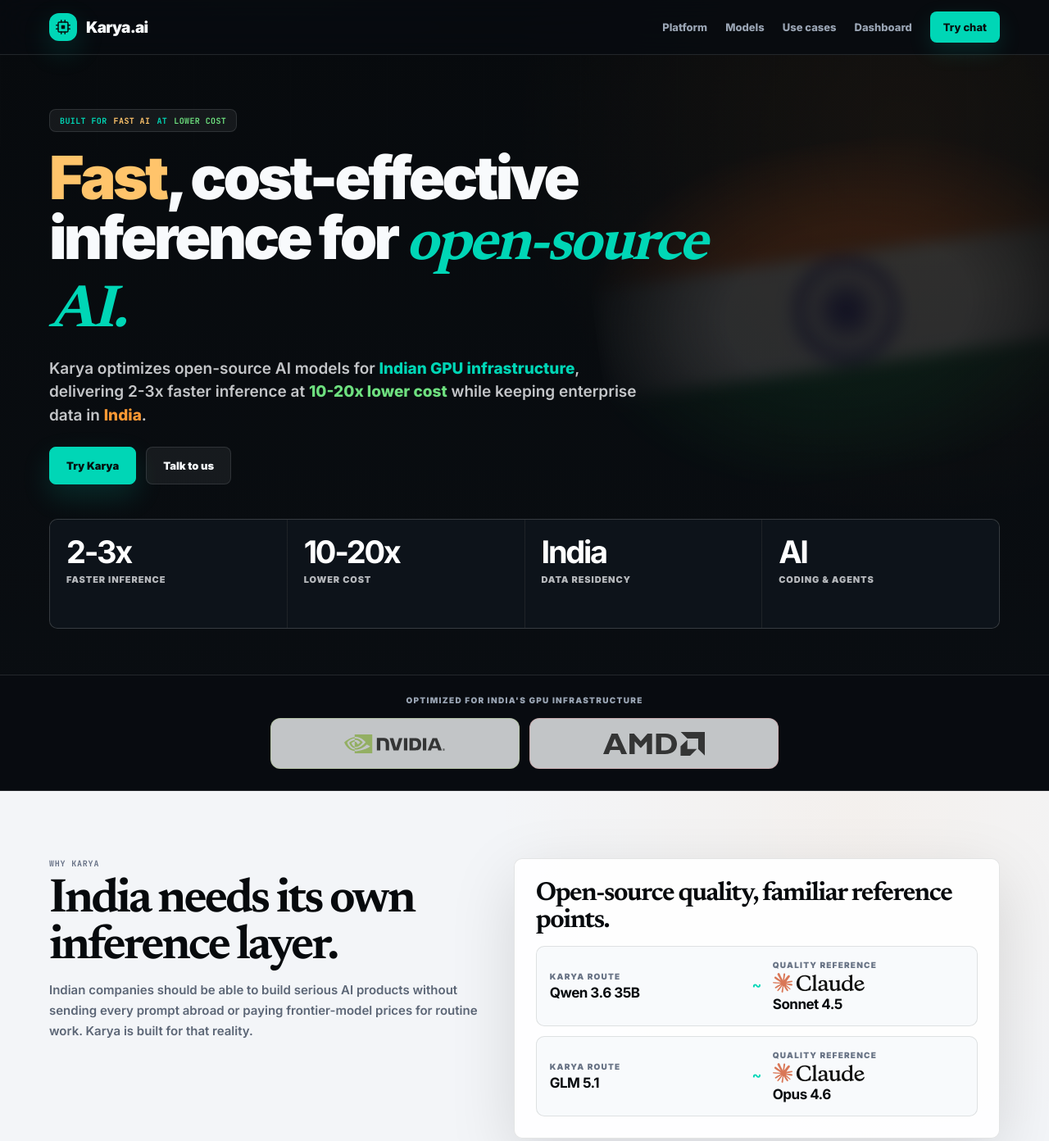
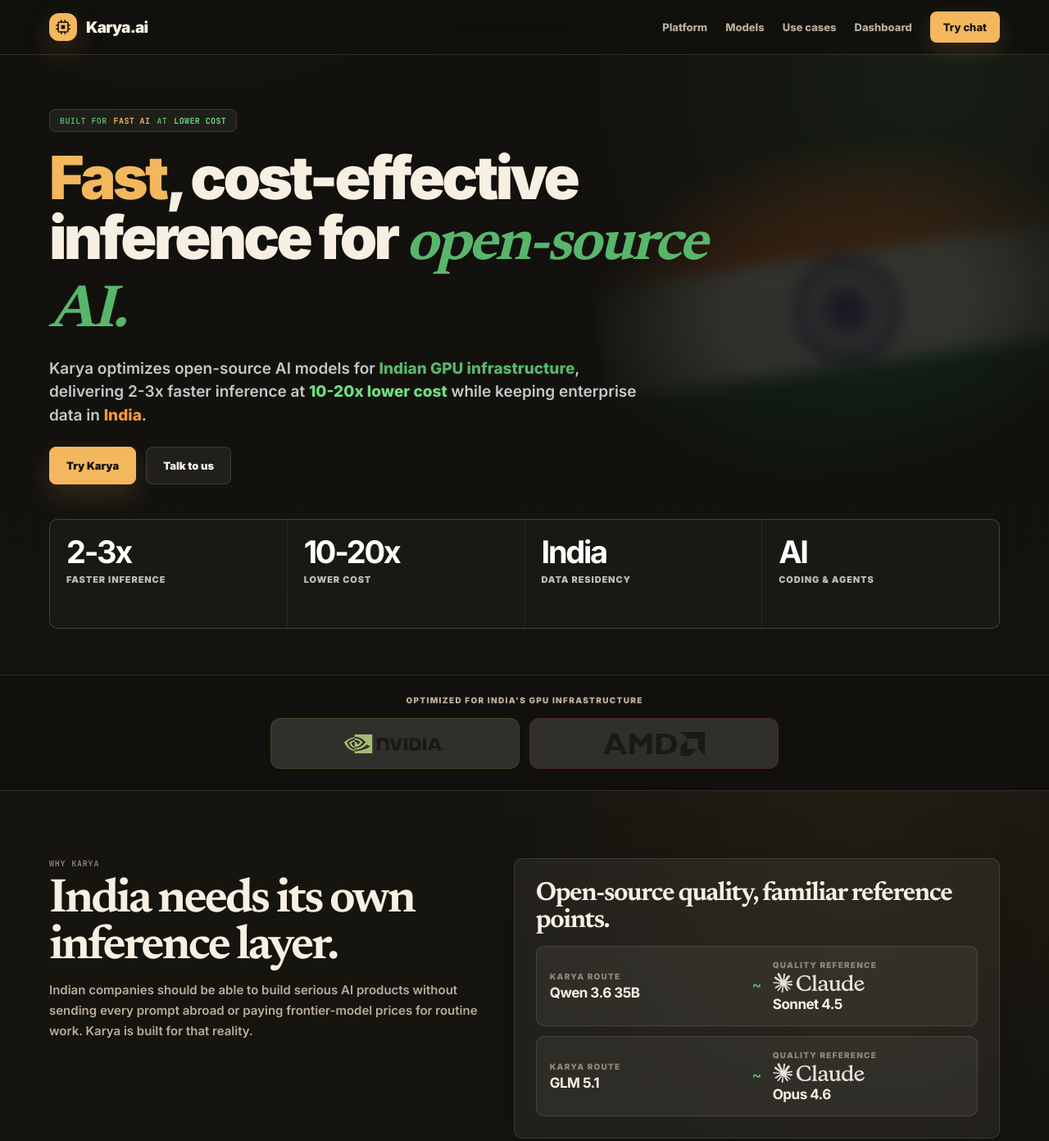
Before and after one commit to krishanbansal000-cmyk/InferAI, a website: page public/index.html in a window 1280 px wide. Shown: the top 1392 px of the page at 82% size. Drawn offline with Linux system fonts and the light colour scheme.

Commit message:
Unify landing page dark theme

```diff
--- a/public/index.html
+++ b/public/index.html
@@ -10,22 +10,22 @@
       @import url("https://fonts.googleapis.com/css2?family=Inter:wght@400;500;600;700;800;900&family=JetBrains+Mono:wght@400;700&family=Newsreader:opsz,wght,SOFT@6..72,500..800,50&display=swap");
 
       :root {
-        --ink: #070a0d;
-        --panel: #0d1319;
-        --panel-2: #121922;
-        --paper: #f3f5f8;
-        --text: #f8fafc;
-        --muted: #99a4b3;
-        --muted-2: #667085;
-        --line: rgba(226, 232, 240, 0.12);
-        --line-light: rgba(12, 18, 26, 0.11);
+        --ink: #11100d;
+        --panel: #191813;
+        --panel-2: #211f19;
+        --paper: #15140f;
+        --text: #f7efe2;
+        --muted: #b8ad9b;
+        --muted-2: #8f846f;
+        --line: rgba(247, 239, 226, 0.13);
+        --line-light: rgba(247, 239, 226, 0.12);
         --saffron: #ff9933;
-        --green: #138808;
-        --teal: #00d6b6;
-        --teal-soft: rgba(0, 214, 182, 0.12);
+        --green: #58b66b;
+        --teal: #58b66b;
+        --teal-soft: rgba(88, 182, 107, 0.13);
         --blue: #000080;
-        --amber: #ffc46b;
-        --shadow: 0 24px 80px rgba(7, 10, 13, 0.13);
+        --amber: #f3b75d;
+        --shadow: 0 24px 80px rgba(0, 0, 0, 0.24);
       }
 
       * { box-sizing: border-box; margin: 0; padding: 0; }
@@ -43,9 +43,9 @@
       .shell {
         min-height: 100vh;
         background:
-          radial-gradient(circle at 26% -12%, rgba(0,214,182,0.18), transparent 34rem),
-          radial-gradient(circle at 86% 4%, rgba(255,153,51,0.06), transparent 30rem),
-          linear-gradient(180deg, #070a0d 0%, #0d1218 52%, #111821 100%);
+          radial-gradient(circle at 18% -10%, rgba(243,183,93,0.14), transparent 34rem),
+          radial-gradient(circle at 88% 2%, rgba(88,182,107,0.08), transparent 28rem),
+          linear-gradient(180deg, #11100d 0%, #171611 54%, #1c1a14 100%);
       }
 
       .topbar {
@@ -53,7 +53,7 @@
         top: 0;
         z-index: 20;
         border-bottom: 1px solid var(--line);
-        background: rgba(8, 11, 16, 0.84);
+        background: rgba(17, 16, 13, 0.88);
         backdrop-filter: blur(18px);
       }
 
@@ -80,9 +80,9 @@
         border-radius: 12px;
         display: grid;
         place-items: center;
-        background: var(--teal);
-        color: #06100f;
-        box-shadow: 0 12px 34px rgba(0,214,182,0.18);
+        background: var(--amber);
+        color: #17110a;
+        box-shadow: 0 12px 34px rgba(243,183,93,0.18);
       }
 
       .brand-mark svg { width: 18px; height: 18px; stroke: currentColor; }
@@ -104,9 +104,9 @@
         border-radius: 8px;
         display: inline-flex;
         align-items: center;
-        color: #06100f !important;
-        background: var(--teal);
-        box-shadow: 0 10px 28px rgba(0,214,182,0.14);
+        color: #17110a !important;
+        background: var(--amber);
+        box-shadow: 0 10px 28px rgba(243,183,93,0.16);
       }
 
       .hero {
@@ -226,13 +226,13 @@
       .btn:hover { transform: translateY(-1px); background: rgba(255,255,255,0.1); }
 
       .btn-primary {
-        color: #06100f;
-        background: var(--teal);
-        border-color: var(--teal);
-        box-shadow: 0 14px 34px rgba(0,214,182,0.16);
+        color: #17110a;
+        background: var(--amber);
+        border-color: var(--amber);
+        box-shadow: 0 14px 34px rgba(243,183,93,0.16);
       }
 
-      .btn-primary:hover { background: #20e0c4; }
+      .btn-primary:hover { background: #ffd08a; }
 
       .proof-strip {
         position: relative;
@@ -250,7 +250,7 @@
       .proof {
         min-height: 132px;
         padding: 20px;
-        background: rgba(13,19,25,0.92);
+        background: rgba(25,24,19,0.94);
         animation: riseIn 0.7s ease both;
       }
 
@@ -277,9 +277,9 @@
       }
 
       .light {
-        color: var(--ink);
+        color: var(--text);
         background:
-          radial-gradient(circle at 82% 2%, rgba(255,153,51,0.055), transparent 28rem),
+          radial-gradient(circle at 82% 2%, rgba(243,183,93,0.06), transparent 28rem),
           var(--paper);
       }
 
@@ -316,7 +316,7 @@
 
       .section-head p {
         margin-top: 12px;
-        color: #5c6676;
+        color: var(--muted);
         font-size: 15px;
         line-height: 1.65;
         font-weight: 600;
@@ -336,13 +336,13 @@
         border: 1px solid var(--line-light);
         border-radius: 10px;
         background: var(--line-light);
-        box-shadow: 0 20px 58px rgba(15, 23, 42, 0.07);
+        box-shadow: var(--shadow);
       }
 
       .expertise-tile {
         min-height: 148px;
         padding: 22px;
-        background: rgba(255, 255, 255, 0.86);
+        background: rgba(247, 239, 226, 0.055);
       }
 
       .expertise-tile span {
@@ -358,7 +358,7 @@
       .expertise-tile strong {
         display: block;
         max-width: 250px;
-        color: var(--ink);
+        color: var(--text);
         font-size: 22px;
         line-height: 1.08;
         letter-spacing: -0.04em;
@@ -369,8 +369,8 @@
         padding: 26px;
         border-radius: 10px;
         border: 1px solid var(--line-light);
-        background: rgba(255, 255, 255, 0.88);
-        box-shadow: 0 20px 58px rgba(15, 23, 42, 0.07);
+        background: rgba(247, 239, 226, 0.055);
+        box-shadow: var(--shadow);
       }
 
       .card .tag {
@@ -394,7 +394,7 @@
       }
 
       .card p {
-        color: #596273;
+        color: var(--muted);
         font-size: 14px;
         font-weight: 600;
         line-height: 1.58;
@@ -410,7 +410,7 @@
       .platform-panel {
         border-radius: 10px;
         border: 1px solid var(--line-light);
-        background: rgba(255, 255, 255, 0.9);
+        background: rgba(247, 239, 226, 0.06);
         padding: 26px;
         box-shadow: var(--shadow);
       }
@@ -437,7 +437,7 @@
         padding: 16px;
         border: 1px solid var(--line-light);
         border-radius: 10px;
-        background: #f8fafc;
+        background: rgba(247, 239, 226, 0.055);
       }
 
       .quality-model,
@@ -448,7 +448,7 @@
 
       .quality-model span,
       .quality-claude span {
-        color: #687385;
+        color: var(--muted-2);
         font-size: 10px;
         font-weight: 900;
         letter-spacing: 0.12em;
@@ -457,7 +457,7 @@
 
       .quality-model strong,
       .quality-claude strong {
-        color: var(--ink);
+        color: var(--text);
         font-size: 17px;
         letter-spacing: -0.03em;
       }
@@ -474,6 +474,8 @@
         max-width: 112px;
         max-height: 28px;
         object-fit: contain;
+        opacity: 0.88;
+        filter: brightness(0) invert(0.95) sepia(0.16) saturate(0.8);
       }
 
       .models-row {
@@ -504,8 +506,8 @@
         border-radius: 10px;
         display: grid;
         place-items: center;
-        color: #06100f;
-        background: var(--teal);
+        color: #17110a;
+        background: var(--amber);
         font-weight: 900;
       }
 
@@ -550,7 +552,7 @@
 
       .dark-section {
         background:
-          radial-gradient(circle at 50% 0%, rgba(0,214,182,0.08), transparent 28rem),
+          radial-gradient(circle at 50% 0%, rgba(243,183,93,0.06), transparent 28rem),
           var(--ink);
         color: var(--text);
         padding: 82px 0;
@@ -589,8 +591,8 @@
         border-radius: 10px;
         display: grid;
         place-items: center;
-        color: var(--ink);
-        background: var(--text);
+        color: #17110a;
+        background: var(--amber);
         font-weight: 900;
         font-family: "JetBrains Mono", monospace;
         font-size: 13px;
@@ -643,20 +645,20 @@
         height: 100%;
         display: block;
         border-radius: 8px;
-        background: linear-gradient(90deg, var(--green), var(--teal));
+        background: linear-gradient(90deg, var(--amber), var(--green));
         transform-origin: left;
         animation: growBar 0.9s ease both;
       }
 
-      .bar .generic { width: 35%; background: rgba(109,91,208,0.65); }
+      .bar .generic { width: 35%; background: rgba(143,132,111,0.65); }
       .bar .karya { width: 100%; }
 
       .statement {
         padding: 42px;
         border-radius: 14px;
         background:
-          radial-gradient(circle at 88% 10%, rgba(255,255,255,0.18), transparent 18rem),
-          linear-gradient(135deg, #0d1219, #0f766e 64%, #0d9488);
+          radial-gradient(circle at 88% 10%, rgba(243,183,93,0.16), transparent 18rem),
+          linear-gradient(135deg, #191813, #2b261a 58%, #49351d);
         color: var(--text);
         box-shadow: var(--shadow);
       }
@@ -673,8 +675,8 @@
 
       .statement .btn {
         margin-top: 22px;
-        color: var(--ink);
-        background: var(--text);
+        color: #17110a;
+        background: var(--amber);
       }
 
       @keyframes riseIn {
@@ -693,7 +695,7 @@
         padding: 24px 0 26px;
         border-top: 1px solid var(--line);
         border-bottom: 1px solid var(--line);
-        background: rgba(8, 11, 16, 0.78);
+        background: rgba(17, 16, 13, 0.86);
       }
 
       .gpu-ticker-label {
@@ -721,15 +723,15 @@
         padding: 14px 20px;
         min-height: 62px;
         border-radius: 12px;
-        border: 1px solid rgba(255, 255, 255, 0.16);
-        background: rgba(248, 250, 252, 0.78);
+        border: 1px solid rgba(247, 239, 226, 0.16);
+        background: rgba(247, 239, 226, 0.14);
         box-shadow: none;
         transition: border-color 0.2s ease, background 0.2s ease;
       }
 
       .gpu-chip:hover {
-        border-color: rgba(255, 255, 255, 0.28);
-        background: rgba(255, 255, 255, 0.86);
+        border-color: rgba(247, 239, 226, 0.28);
+        background: rgba(247, 239, 226, 0.2);
       }
 
       .gpu-chip-logo {
@@ -737,15 +739,15 @@
         max-width: 124px;
         max-height: 32px;
         object-fit: contain;
-        opacity: 0.78;
-        filter: saturate(0.58) contrast(0.9);
+        opacity: 0.82;
+        filter: grayscale(0.25) saturate(0.55) contrast(0.88) brightness(1.35);
       }
 
       .gpu-chip.nvidia { border-color: rgba(118,185,0,0.16); }
       .gpu-chip.amd { border-color: rgba(237,28,36,0.14); }
 
       footer {
-        color: #68707f;
+        color: var(--muted-2);
         font-size: 11px;
         padding: 20px 0 32px;
         background: var(--paper);
```
